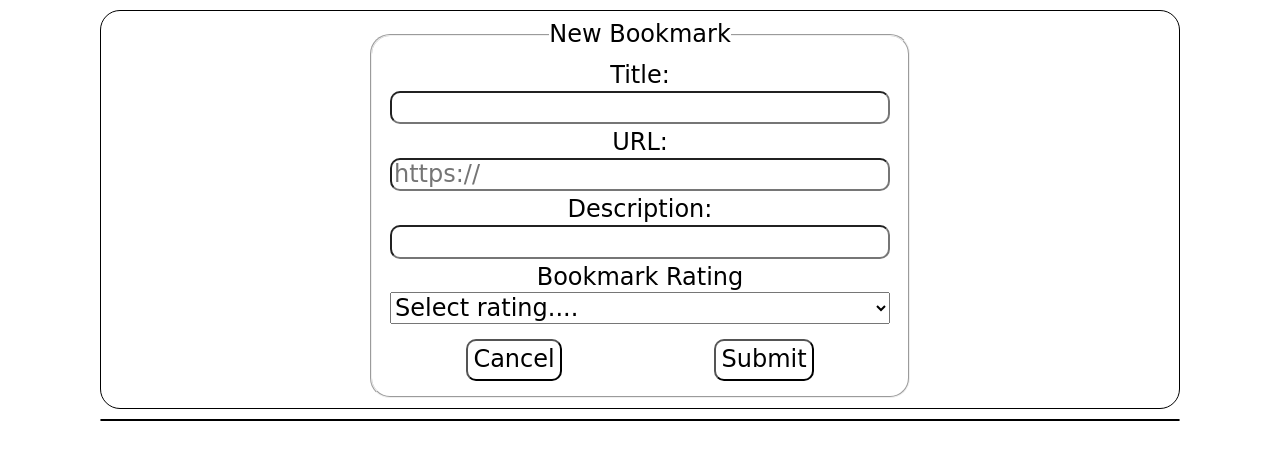
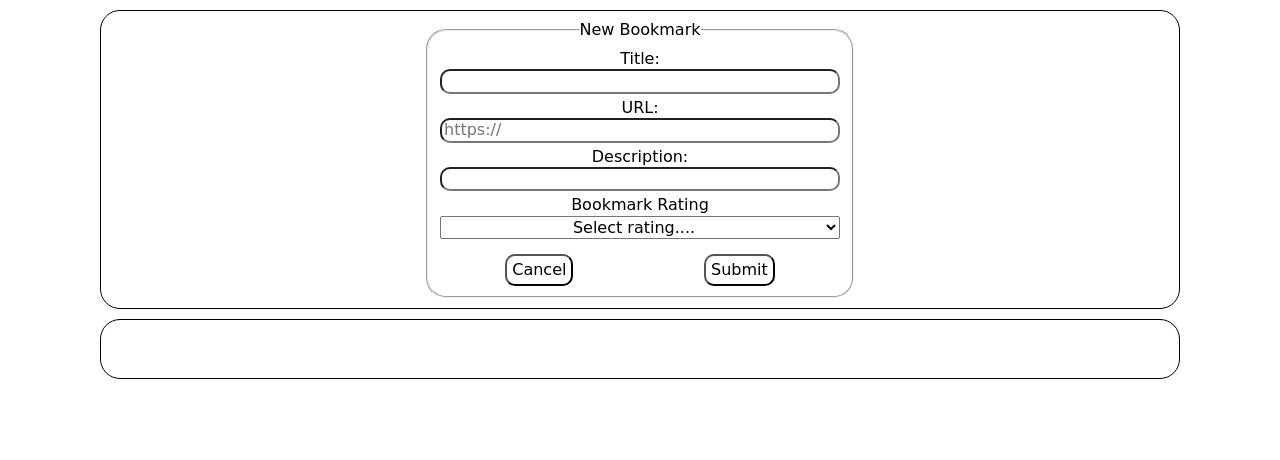
Before and after one commit to Gillitux/bookmark-app, a website built with webpack: page src/index.html in a window 1280 px wide. Both pictures are taken after a click on the button "Create New Bookmark". Built offline with nearby package versions, Linux system fonts and the light colour scheme; no server answers; a web font is replaced by a local one.

Commit message:
changes based on feedback, css changes

```diff
--- a/src/bookmarks.js
+++ b/src/bookmarks.js
@@ -51,12 +51,13 @@ const mainError = function () {
 /*================generate page functions================*/
 function generateMain(myStore) {
   const newStore = myStore.map(bookmark =>
-    generateBookmarks(bookmark))
-  return newStore.join('');
+    generateBookmark(bookmark))
+  return `<ul>${newStore.join('')}</ul>`;
 }
 
-function generateBookmarks(item) {
+function generateBookmark(item) {
   return `
+  <li>
   <div class="bookmarkItem" data-item-id="${item.id}">
     <button class="delete" type="button">Remove Bookmark</button>
     <h2>${item.title}</h2>
@@ -70,7 +71,8 @@ function generateBookmarks(item) {
     </button>
     <div class="bookmarkError"></div>
   </div>
-  <hr>`;
+  </li>
+  `;
 }
 
 function generateHeader(filter) {
@@ -101,13 +103,13 @@ function generateNewBookmarkForm() {
         <fieldset>
           <legend>New Bookmark</legend>
             <label for="title">Title:</label>
-            <input type="text"  class="title" name="title" required/>
+            <input type="text"  class="title" id="title" name="title" required/>
             <label for="newUrl">URL:</label>
-            <input type="url"  class="newUrl" name="newUrl"  placeholder="https://" required/>
+            <input type="url" class="newUrl" id="newUrl"  name="newUrl"  placeholder="https://" required/>
             <label for="description">Description:</label>
-            <input type="text"  class="description" name="description"/>
+            <input type="text"  class="description" id="description" name="description"/>
             <label for="rating">Bookmark Rating</label>
-            <select name="rating" class="rating">
+            <select name="rating" class="rating"  id="rating">
               <option>Select rating....</option>
               <option value="1">1</option>
               <option value="2">2</option>
--- a/src/index.css
+++ b/src/index.css
@@ -2,7 +2,6 @@
 
 body{
   font-family: 'Tillana', cursive;
-  font-size: 150%;
 }
 
 .error-content{
@@ -93,6 +92,11 @@ label[for=filter]{
 
 .filter{
   margin-bottom: 10px;
+
+}
+
+select{
+  text-align-last: center;
 }
 
 /*===Main Styling===*/
@@ -141,6 +145,27 @@ a{
   display: none;
 }
 
+ul{
+  list-style: none;
+  display: flex;
+  flex-direction: column;
+  justify-content: center;
+  align-items: center;
+  align-self: center;
+  padding: 10px;
+  font-size: 120%;
+}
+
+li{
+  padding: 10px;
+  border-bottom: solid 2px;
+  width: 50%
+}
+
+li:first-child{
+  border-top: solid 2px;
+}
+
 
 @media all and (min-width: 600px){
 header{
@@ -151,8 +176,7 @@ main{
 }
 fieldset{
   margin: 0;
-  width: 500px;
+  width: 400px;
 }
 
-
 }
```
